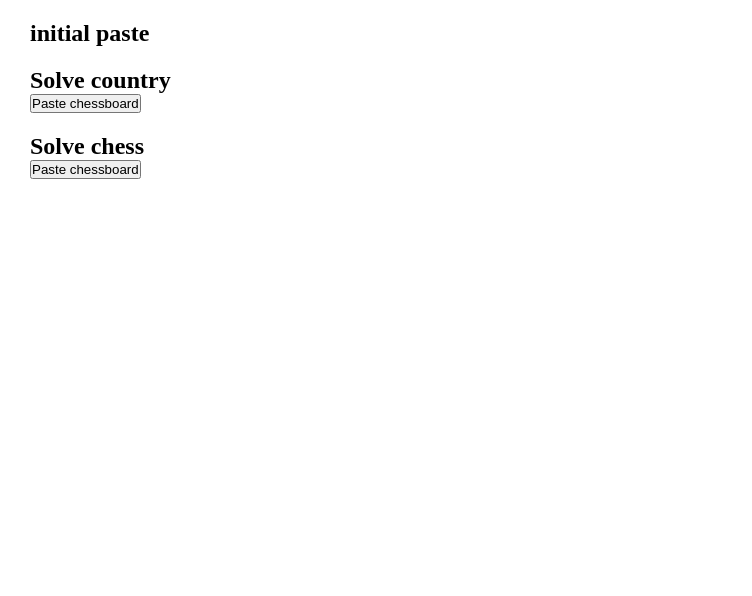
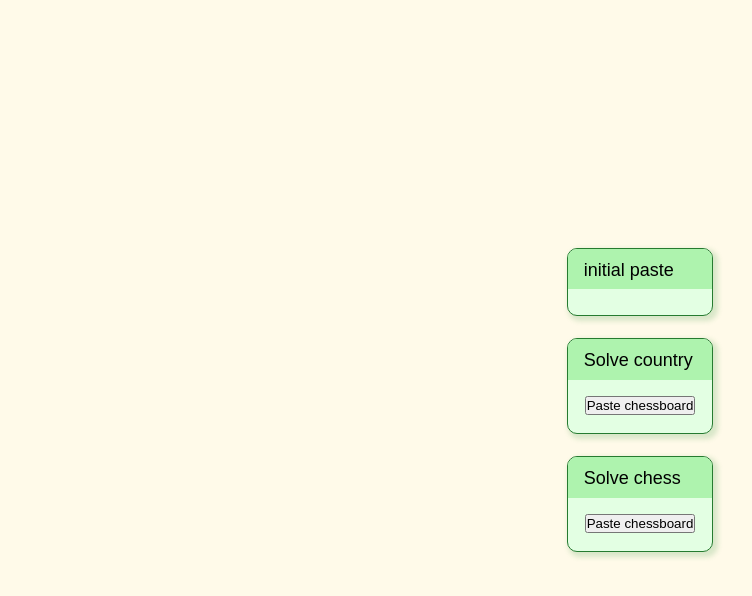
Before and after one commit to Marcell-Puskas/The-Password-Game-Ultimate-solver, a plain HTML site: page index.html in a window 1280 px wide. Shown: the whole page, without its empty margins (0-752 px from the left). Drawn offline with Linux system fonts and the light colour scheme; no server answers.

Commit message:
New styles

```diff
--- a/index.html
+++ b/index.html
@@ -7,21 +7,29 @@
     <link rel="stylesheet" href="solver.css" />
 </head>
 <body>
-    <div>
-      <h2>initial paste</h2>
+    <div class="boxes">
+        <div class="box">
+            <span class="box-header">initial paste</span>
+            <div class="box-content">
                 <p id="initial-paste"></p>
             </div>
+        </div>
 
-    <div id="country-section">
-      <h2>Solve country</h2>
+        <div class="box">
+            <span class="box-header">Solve country</span>
+            <div class="box-content">
                 <button id="countrypaste">Paste chessboard</button>
                 <p id="country-name"></p>
             </div>
+        </div>
 
-    <div>
-      <h2>Solve chess</h2>
+        <div class="box">
+            <span class="box-header">Solve chess</span>
+            <div class="box-content">
                 <button id="chesspaste">Paste chessboard</button>
                 <p id="chess-move"></p>
+            </div>
+        </div>
     </div>
 
     <script src="solver.js"></script>
--- a/solver.css
+++ b/solver.css
@@ -1,12 +1,48 @@
 * {
     margin: 0;
     padding: 0;
+    box-sizing: border-box;
+}
+
+html, body {
+    height: 100%;
 }
 
 body {
     padding: 10px;
+    background-color: #fffae9 !important;
+    display: flex;
+    justify-content: center;
+    align-items: center;
+    font-family: Arial,Helvetica,sans-serif;
 }
 
-div {
-    padding: 10px 20px;
+.boxes {
+    max-width: 485px;
+    display: flex;
+    flex-direction: column;
+    gap: 22px;
 }
+
+.box {
+    /* padding: 10px 20px; */
+    background-color: #e3ffe3;
+    border: 1px solid #267b30;
+    box-shadow: 3px 3px 5px 2px rgba(60,155,71,.2);
+    color: #000;
+    border-radius: 10px;
+    width: 100%;
+    line-height: 1.53em;
+    font-size: 18px;
+    overflow: hidden;
+}
+
+.box-header {
+    display: block;
+    padding: 8px 16px 5px;
+    background-color: #aef3ae;
+}
+
+.box-content {
+    padding: 11px 17px 15px;
+}
```
Also changed, not shown: README.md (added). Lines whose indentation alone changed are shown as unchanged.
